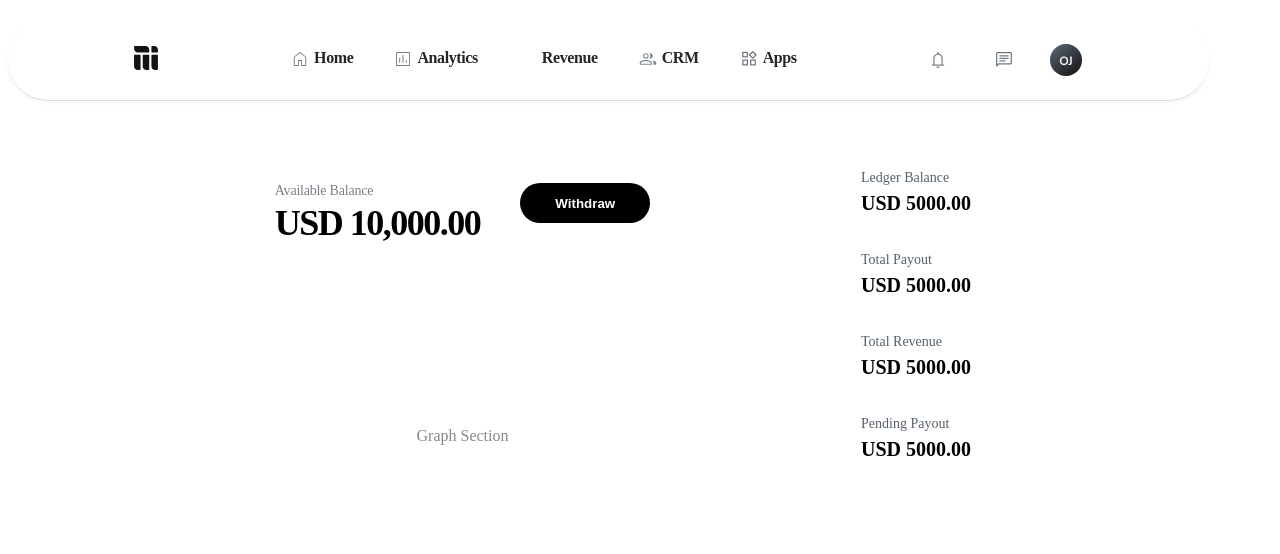
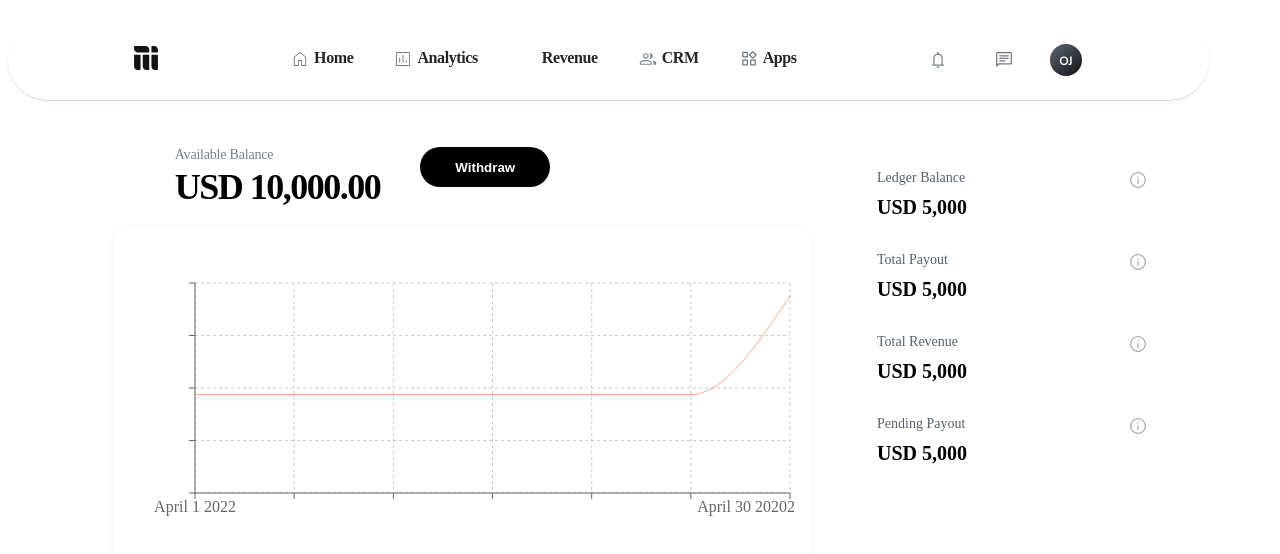
Before and after one commit to saladinjake/demo-task, a React (Vite) app: page / in a window 1280 px wide. Shown: the top 554 px of the page. Built offline with nearby package versions, Linux system fonts and the light colour scheme.

Commit message:
chore: update with graph container component

```diff
--- a/package.json
+++ b/package.json
@@ -38,6 +38,7 @@
     "react": "^18.3.1",
     "react-apexcharts": "^1.4.1",
     "react-chartjs-2": "^5.2.0",
+    "react-countup": "^6.5.3",
     "react-datepicker": "^4.25.0",
     "react-dom": "^18.3.1",
     "react-idle-timer": "^5.7.2",
@@ -47,6 +48,7 @@
     "react-router-dom": "^6.25.1",
     "react-table": "^7.8.0",
     "react-tooltip": "^5.28.0",
+    "recharts": "^3.3.0",
     "styled-components": "^5.3.11",
     "ts-jest": "^29.4.5",
     "vite-plugin-plain-text": "^1.4.2",
--- a/src/components/Core/Card/DashboardCard.tsx
+++ b/src/components/Core/Card/DashboardCard.tsx
@@ -6,7 +6,9 @@ import libraryConfig from "../../libraryConfig";
 import Box from "../Box/Box";
 import Flex from "../Flex/Flex";
 const { colors } = libraryConfig;
-
+import { Svg } from "../../../assets/svg";
+import CountUp from "react-countup";
+const { QuestionIcon } = Svg;
 const DashboardCard: React.FC<IDashboardCardProps> = ({
   title,
   value,
@@ -17,13 +19,16 @@ const DashboardCard: React.FC<IDashboardCardProps> = ({
 }) => {
   return (
     <Card width={width} height={height} withBorder={false}>
-      <Box>
-        <Text color="#56616b" fontSize="14px" fontFamily="Degular">
-          {title}
-        </Text>
+      <Box width="100%">
+        <Flex justifyContent="between" mt="2" width="100%" gap="40">
+          <Text color="#56616b" fontSize="14px" fontFamily="Degular">
+            {title}
+          </Text>
+          <QuestionIcon />
+        </Flex>
         <Box height={"6px"}></Box>
         <Text color={color || colors.AppBlack} fontSize="20px" fontWeight="800">
-          {value}
+          USD <CountUp end={value} duration={1.8} separator="," />
         </Text>
       </Box>
     </Card>
--- /dev/null
+++ b/src/modules/Dashboard/components/Hero/EmptyTransaction.tsx
@@ -0,0 +1 @@
+import React from "react";
--- a/src/modules/Dashboard/components/Hero/Hero.styles.ts
+++ b/src/modules/Dashboard/components/Hero/Hero.styles.ts
@@ -22,14 +22,14 @@ export const HeroWrap = styled.section`
   }
 `;
 
-/* Left side (graph + available balance) */
 export const LeftSide = styled(Flex)`
   flex: 2;
   display: flex;
   flex-direction: column;
   gap: 24px;
-
   .balance-box {
+    margin-top: -20px;
+    margin-left: -200px;
     border-radius: 16px;
     padding: 24px;
     display: flex;
@@ -37,11 +37,9 @@ export const LeftSide = styled(Flex)`
     align-items: flex-start;
     justify-content: center;
     gap: 40px;
-
     .label {
       font-size: 14px;
       opacity: 0.8;
-
       font-family: Degular;
       font-weight: 500;
       font-style: Medium;
@@ -78,6 +76,14 @@ export const LeftSide = styled(Flex)`
     justify-content: center;
     color: #888;
   }
+
+  @media (max-width: 768px) {
+    .balance-box {
+      margin-top: 10px;
+      margin-left: 10px;
+    }
+  }
+
   @media (min-width: ${bp.md}) {
     .graph-box {
       height: 280px;
@@ -115,3 +121,28 @@ export const StyledButton = styled.button`
     transform: translateY(-2px);
   }
 `;
+
+export const GraphContainer = styled.div`
+  flex: 1;
+
+  background: white;
+  border-radius: 1rem;
+  box-shadow: 0 2px 8px rgba(0, 0, 0, 0.05);
+  padding: 1rem;
+  min-height: 320px;
+  display: flex;
+  flex-direction: column;
+  justify-content: center;
+  margin-top: -32px;
+  @media (max-width: 768px) {
+    width: 100%;
+    flex: 3;
+    margin-top: 2px;
+  }
+
+  h3 {
+    margin-bottom: 1rem;
+    font-weight: 600;
+    color: #333;
+  }
+`;
--- a/src/modules/Dashboard/components/Hero/index.tsx
+++ b/src/modules/Dashboard/components/Hero/index.tsx
@@ -1,5 +1,11 @@
 import React from "react";
-import { HeroWrap, LeftSide, RightSide, StyledButton } from "./Hero.styles";
+import {
+  HeroWrap,
+  LeftSide,
+  RightSide,
+  StyledButton,
+  GraphContainer,
+} from "./Hero.styles";
 
 import DashboardCard from "../../../../components/Core/Card/DashboardCard";
 import Box from "../../../../components/Core/Box/Box";
@@ -9,12 +15,65 @@ import {
   useCurrentScreenQuery,
 } from "../../../../hooks/useMediaQueryRequest";
 
+import {
+  LineChart,
+  Line,
+  XAxis,
+  YAxis,
+  Tooltip,
+  ResponsiveContainer,
+  CartesianGrid,
+} from "recharts";
+
+// const data = [
+//   { name: "April 1 2022", value: 3000 },
+//   { name: "", value: 4200 },
+//   { name: "", value: 2900 },
+//   { name: "", value: 5000 },
+//   { name: "", value: 6200 },
+//   { name: "", value: 4800 },
+//   { name: "April 30 20202", value: 7100 },
+// ];
+
+const dataEmpty = [
+  { name: "April 1 2022", value: 750 },
+  { name: "", value: 750 },
+  { name: "", value: 750 },
+  { name: "", value: 750 },
+  { name: "", value: 750 },
+  { name: "", value: 750 },
+  { name: "April 30 20202", value: 1500 },
+];
+
+export const GraphSection: React.FC = () => {
+  return (
+    <GraphContainer>
+      <ResponsiveContainer width="100%" height={250}>
+        <LineChart data={dataEmpty}>
+          <CartesianGrid strokeDasharray="3 3" />
+          <XAxis dataKey="name" tick={{ fill: "#666" }} />
+          <YAxis tick={{ fill: "#fff" }} />
+          <Tooltip />
+          <Line
+            type="monotone"
+            dataKey="value"
+            stroke="#ff5403"
+            strokeWidth={0.5}
+            dot={{ r: 0.5 }}
+            activeDot={{ r: 0.6 }}
+          />
+        </LineChart>
+      </ResponsiveContainer>
+    </GraphContainer>
+  );
+};
+
 export const HeroSection: React.FC = () => {
   const metrics = [
-    { label: "Ledger Balance", value: "USD 5000.00" },
-    { label: "Total Payout", value: "USD 5000.00" },
-    { label: "Total Revenue", value: "USD 5000.00" },
-    { label: "Pending Payout", value: "USD 5000.00" },
+    { label: "Ledger Balance", value: 5000.0 },
+    { label: "Total Payout", value: 5000.0 },
+    { label: "Total Revenue", value: 5000.0 },
+    { label: "Pending Payout", value: 5000.0 },
   ];
 
   const currentScreen = useCurrentScreenQuery();
@@ -24,9 +83,9 @@ export const HeroSection: React.FC = () => {
   });
 
   return (
-    <Box mx="28">
+    <Box mx="24">
       <HeroWrap>
-        <LeftSide width={hitsBreakPoint ? "100%" : "80%"} mt="12">
+        <LeftSide width={hitsBreakPoint ? "100%" : "80%"} mt="8">
           <div className="balance-box">
             <div>
               <div className="label">Available Balance</div>
@@ -35,10 +94,8 @@ export const HeroSection: React.FC = () => {
             <StyledButton>Withdraw</StyledButton>
           </div>
 
-          <div className="graph-box">
-            {/* Placeholder for graph */}
-            Graph Section
-          </div>
+          {/* Placeholder for graph */}
+          <GraphSection />
         </LeftSide>
 
         <RightSide mt="12">
```
